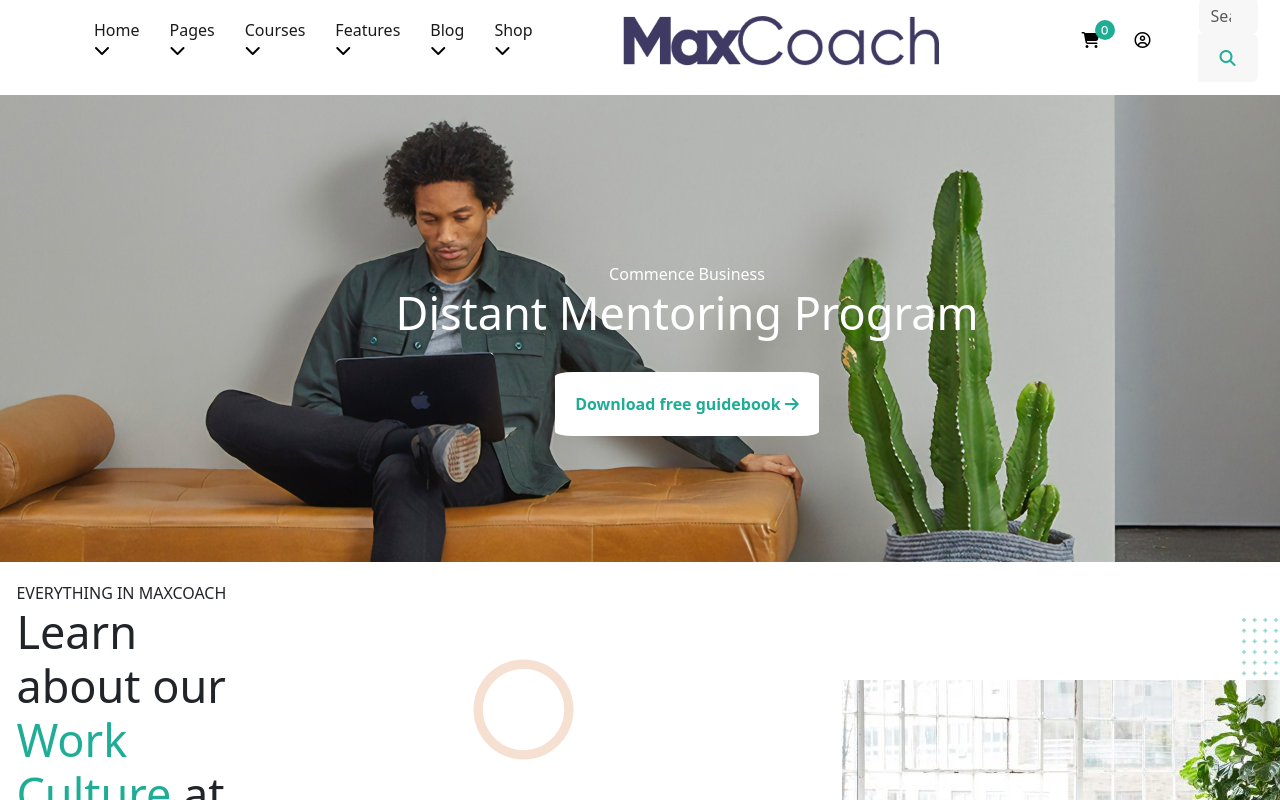
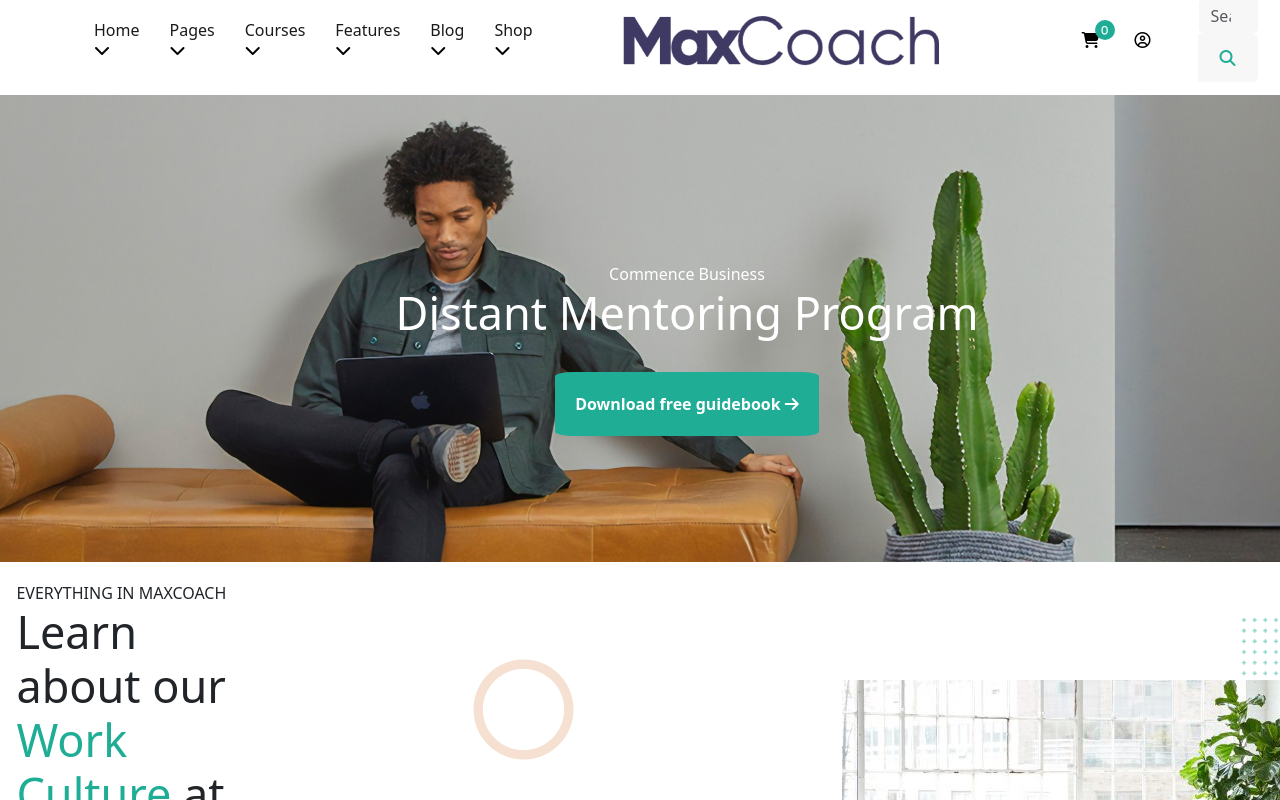
Before and after one commit to Skyfe24/proj-html-vuejs, a Vue app: page / in a window 1280 px wide. In both pictures the pointer is over the button "Download free guidebook". Shown: the top 800 px of the page. Built offline with nearby package versions, Linux system fonts and the light colour scheme.

Commit message:
added hover to hero button

```diff
--- a/src/components/AppHero.vue
+++ b/src/components/AppHero.vue
@@ -22,6 +22,11 @@ export default {
 <style scoped>
 h1 {
     font-size: 45px;
+}
+
+.btn-white:hover {
+    background-color: #20ad96;
+    color: white;
 }
 
 .container {
```
